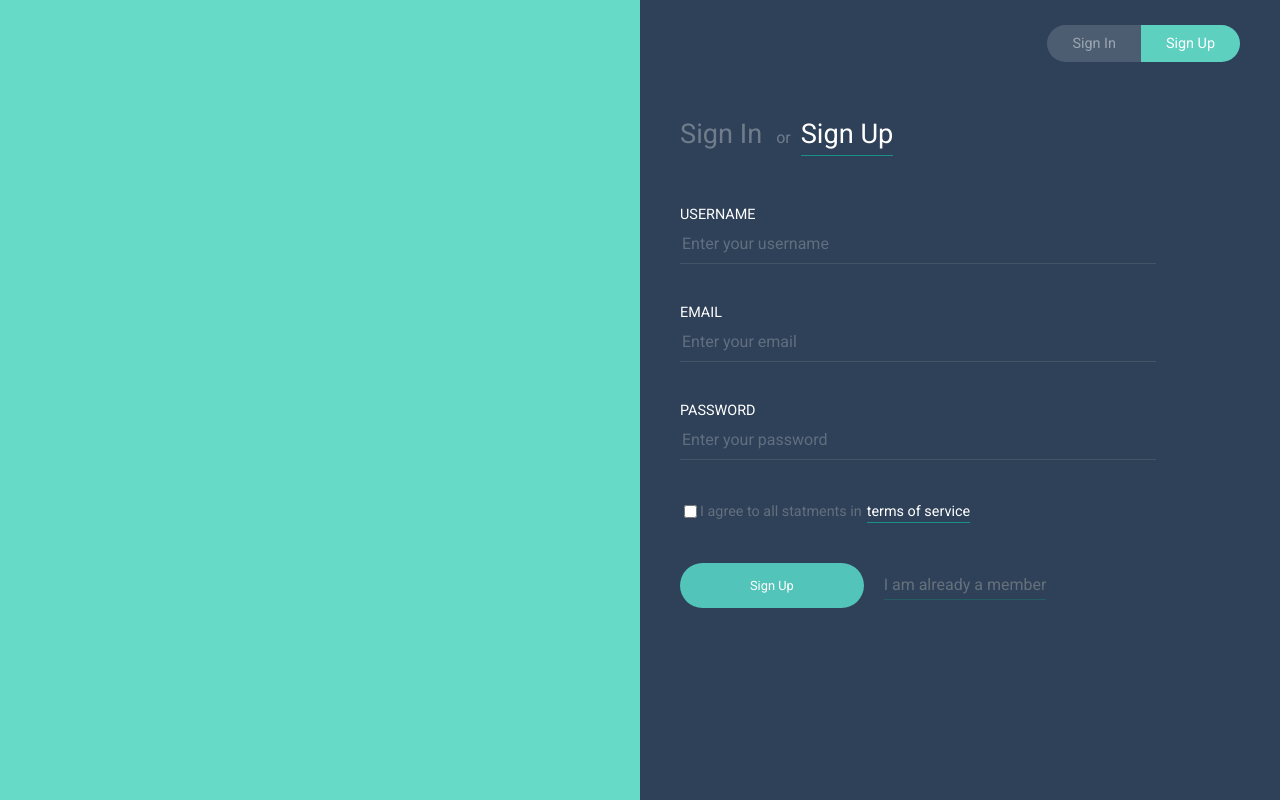
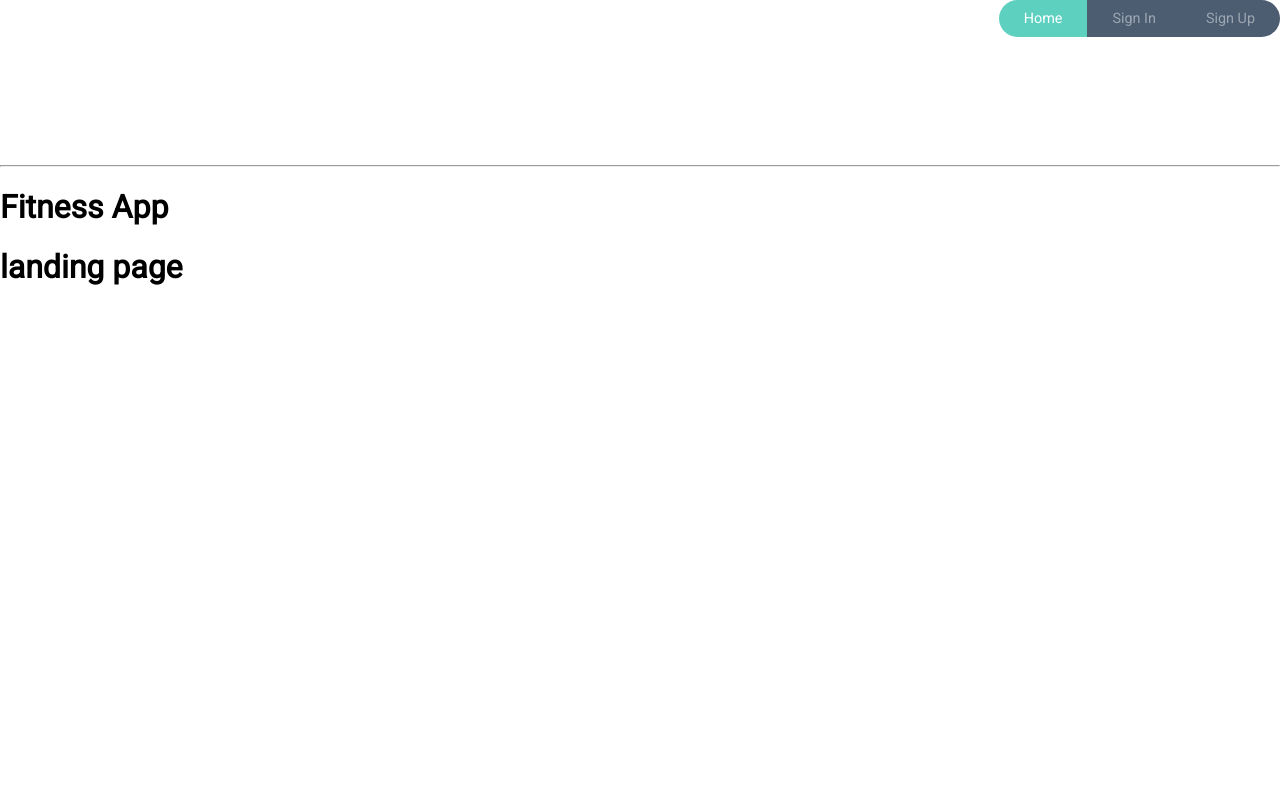
Before and after one commit to chingu-voyages/bears-project-5, a React (Create React App) app in the folder client/: page / in a window 1280 px wide. Built offline with nearby package versions, Linux system fonts and the light colour scheme.

Commit message:
react router nav

```diff
--- a/client/src/App.js
+++ b/client/src/App.js
@@ -1,31 +1,27 @@
 import React, { Component } from 'react';
-import { BrowserRouter as Router, Route, NavLink } from 'react-router-dom';
+import { BrowserRouter as Router, Route, Link, NavLink } from 'react-router-dom';
 import './App.css';
 import SignUpForm from './pages/SignUpForm.js';
 import SignInForm from './pages/SignInForm.js'
+import LandingPage from './pages/LandingPage';
 
 class App extends Component {
   render() {
     return (
       <Router>
-        <div className="App">
-          <div className="App__Aside"></div>
-          <div className="App__Form">
+        <div className="container">
+            <div className="PageSwitcher">
+              <NavLink href="#" to="/" activeClassName="PageSwitcher__Item--Active" className="PageSwitcher__Item">Home</NavLink>
+              <NavLink href="#" to="/signin" activeClassName="PageSwitcher__Item--Active" className="PageSwitcher__Item">Sign In</NavLink>
+              <NavLink href="#" exact to="/signup" activeClassName="PageSwitcher__Item--Active" className="PageSwitcher__Item">Sign Up</NavLink>
+            </div>
+        <hr />
+        <h1> Fitness App</h1>
 
-            <div className="PageSwitcher">
-              <NavLink href="#" to="/sign-in" activeClassName="PageSwitcher__Item--Active" className="PageSwitcher__Item">Sign In</NavLink>
-              <NavLink href="#" exact to="/" activeClassName="PageSwitcher__Item--Active" className="PageSwitcher__Item">Sign Up</NavLink>
-            </div>
+          <Route  path="/signup" component={SignUpForm}/>
+          <Route path="/signin" component={SignInForm} />
+          <Route exact path="/" component={LandingPage} />
 
-            <div className="FormTitle">
-              <NavLink href="#" to="/sign-in" activeClassName="FormTitle__Link--Active" className="FormTitle__Link">Sign In</NavLink> or
-              <NavLink href="#" exact to="/" activeClassName="FormTitle__Link--Active" className="FormTitle__Link ">Sign Up</NavLink>
-            </div>
-            <Route exact path="/" component={SignUpForm}>
-            </Route>
-            <Route path="/sign-in" component={SignInForm}>
-            </Route>
-          </div>
         </div>
       </Router>
     );
```
